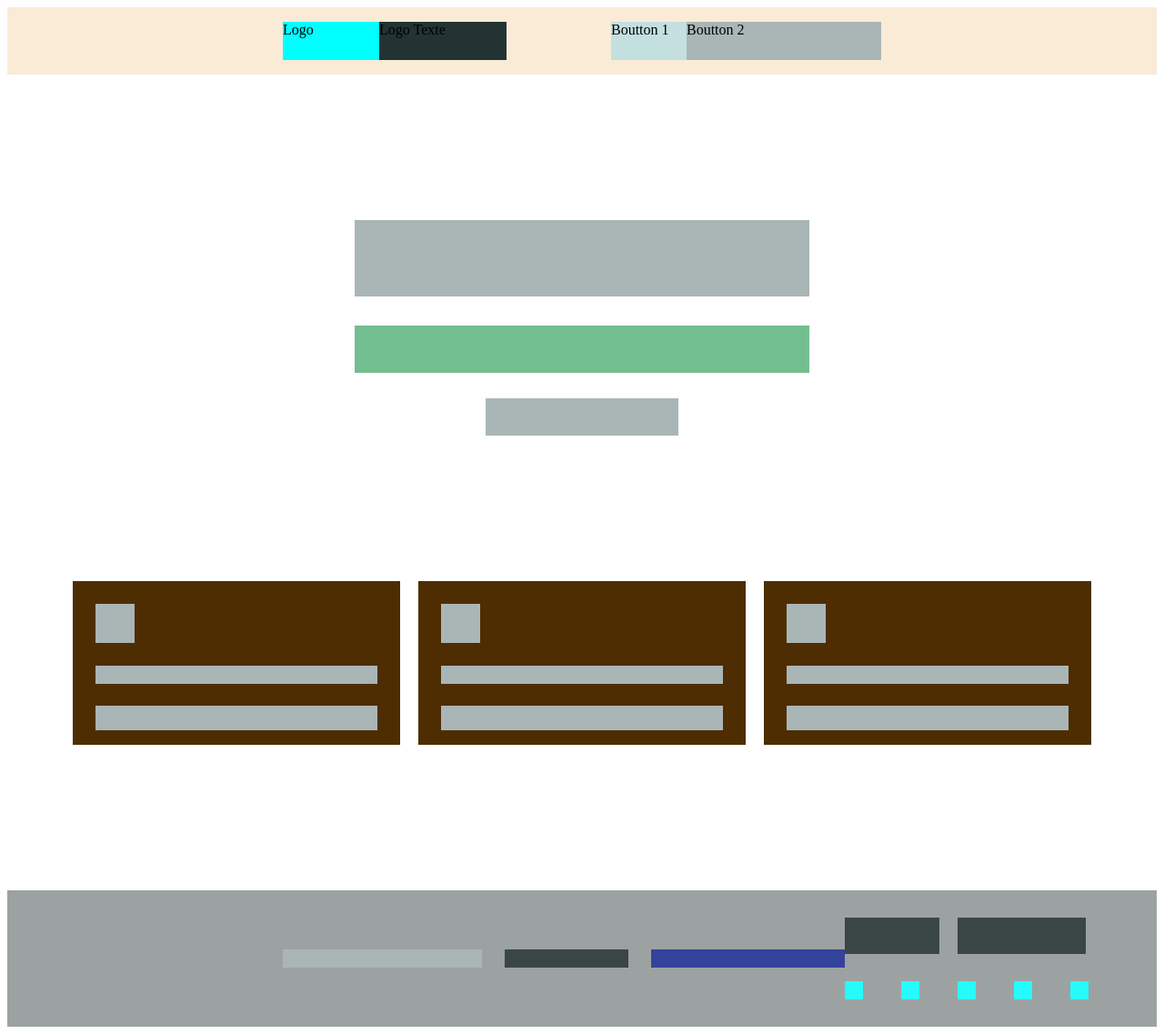
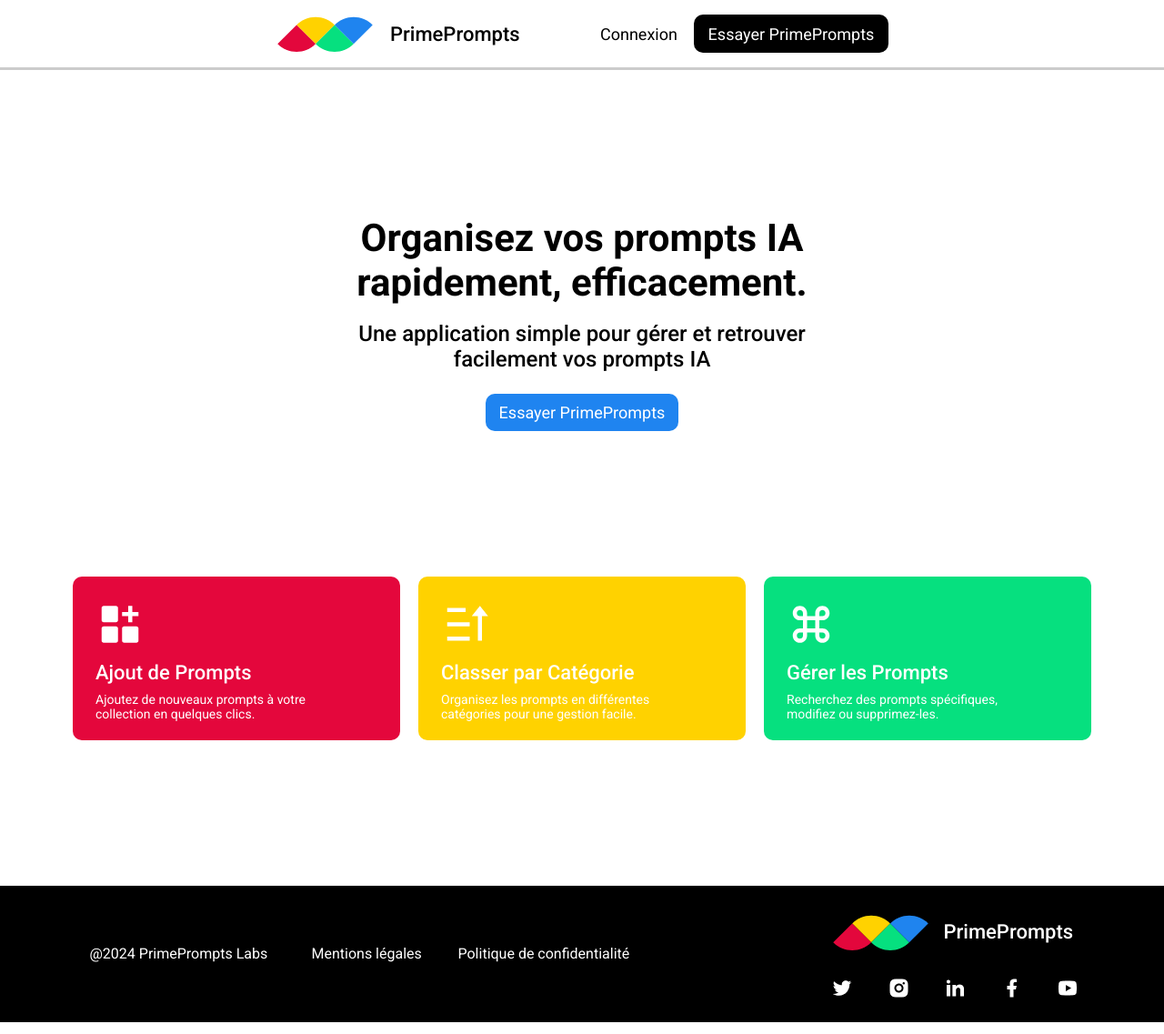
Before and after one commit to dasilva218/prime-prompts, a plain HTML site: page index.html in a window 1280 px wide. Shown: the whole page at 91% size. Drawn offline with Linux system fonts and the light colour scheme.

Commit message:
Intégration du mockup

```diff
--- a/index.html
+++ b/index.html
@@ -5,104 +5,168 @@
     <meta name="viewport" content="width=device-width, initial-scale=1.0" />
     <title>Prime prompts</title>
     <link rel="stylesheet" href="/styles/style.css" />
+    <link rel="preconnect" href="https://fonts.googleapis.com">
+<link rel="preconnect" href="https://fonts.gstatic.com" crossorigin>
+<link href="https://fonts.googleapis.com/css2?family=Roboto:ital,wght@0,100;0,300;0,400;0,500;0,700;0,900;1,100;1,300;1,400;1,500;1,700;1,900&display=swap" rel="stylesheet">
   </head>
   <body class="frame">
     <header>
       <nav class="navbar">
         <div class="logo-group">
           <!-- Logo  -->
-                    <div class="logo-image">Logo</div>
+          <div class="logo-image">
+            <img src="/assets/imgs/Logo.svg" alt="logo" />
+          </div>
 
           <!-- Texte du logo  -->
-                    <div class="logo-text">Logo Texte</div>
+          <div class="logo-text">
+            <p>PrimePrompts</p>
+          </div>
         </div>
         <div class="nav-btn-group">
           <!-- Boutton1 -->
-                    <div class="nav-btn-1">Boutton 1</div>
+          <div class="nav-btn-1">
+            <p>Connexion</p>
+          </div>
 
           <!-- Boutton2 -->
-                    <div class="nav-btn-2">Boutton 2</div>
+          <div class="nav-btn-2">
+            <p>Essayer PrimePrompts</p>
+          </div>
         </div>
       </nav>
     </header>
     <section>
       <div class="section-head">
         <!-- Titre -->
-                <div class="section-titre"></div>
+        <div class="section-titre">
+          <h1>
+            Organisez vos prompts IA <br />
+            rapidement, efficacement.
+          </h1>
+        </div>
 
         <!-- Paragraphe -->
-                <div class="section-paragraphe"></div>
+        <div class="section-paragraphe">
+          <p>
+            Une application simple pour gérer et retrouver <br />
+            facilement vos prompts IA
+          </p>
+        </div>
 
         <!-- Boutton -->
-                <div class="section-btn"></div>
+        <div class="section-btn">
+          <p>Essayer PrimePrompts</p>
+        </div>
       </div>
       <div class="card-group">
-                <div class="card">
+        <div class="card-1">
           <!-- Icone -->
-                    <div class="card-icone"></div>
+          <div class="card-icone">
+            <img src="/assets/imgs/Icon.svg" alt="Icone" />
+          </div>
 
           <!-- Titre -->
-                    <div class="card-titre"></div>
+          <div class="card-titre">
+            <p>Ajout de Prompts</p>
+          </div>
 
           <!-- Paragraphe -->
-                    <div class="card-paragraphe"></div>
+          <div class="card-paragraphe">
+            <p>
+              Ajoutez de nouveaux prompts à votre<br />
+              collection en quelques clics.
+            </p>
           </div>
-                <div class="card">
+        </div>
+        <div class="card-2">
           <!-- Icone -->
-                    <div class="card-icone"></div>
+          <div class="card-icone">
+            <img src="/assets/imgs/Icon2.svg" alt="Icone" />
+          </div>
 
           <!-- Titre -->
-                    <div class="card-titre"></div>
+          <div class="card-titre">
+            <p>Classer par Catégorie</p>
+          </div>
 
           <!-- Paragraphe -->
-                    <div class="card-paragraphe"></div>
+          <div class="card-paragraphe">
+            <p>
+              Organisez les prompts en différentes<br />
+              catégories pour une gestion facile.
+            </p>
           </div>
-                <div class="card">
+        </div>
+        <div class="card-3">
           <!-- Icone -->
-                    <div class="card-icone"></div>
+          <div class="card-icone">
+            <img src="/assets/imgs/Icon3.svg" alt="Icone" />
+          </div>
 
           <!-- Titre -->
-                    <div class="card-titre"></div>
+          <div class="card-titre">
+            <p>Gérer les Prompts</p>
+          </div>
 
           <!-- Paragraphe -->
-                    <div class="card-paragraphe"></div>
+          <div class="card-paragraphe">
+            <p>
+              Recherchez des prompts spécifiques,<br />
+              modifiez ou supprimez-les.
+            </p>
+          </div>
         </div>
       </div>
     </section>
     <footer>
       <div class="link-group">
         <!-- Lien1 -->
-                <div class="link1"></div>
+        <p class="link1">@2024 PrimePrompts Labs</p>
 
         <!-- Lien2 -->
-                <div class="link2"></div>
+        <p class="link2">Mentions légales</p>
 
         <!-- Lien3 -->
-                <div class="link3"></div>
+        <p class="link3">Politique de confidentialité</p>
       </div>
       <div>
         <div class="footer-logo-group">
           <!-- image logo -->
-                    <div class="footer-logo"></div>
+          <div class="footer-logo">
+            <img src="/assets/imgs/Logo.svg" alt="logo" />
+          </div>
 
           <!-- texte logo -->
-                    <div class="footer-logo-text"></div>
+          <div class="footer-logo-text">
+            <p>PrimePrompts</p>
+          </div>
         </div>
         <div class="footer-icone-group">
           <!-- Icone 1 -->
-                    <div class="footer-icone"></div>
+          <div class="footer-icone">
+            <img src="/assets/imgs/Twitter.png" alt="twitter" />
+          </div>
 
           <!-- Icone 2 -->
-                    <div class="footer-icone"></div>
+          <div class="footer-icone">
+            <img src="/assets/imgs/Instagram.png" alt="Instagram" />
+          </div>
 
           <!-- Icone 3 -->
-                    <div class="footer-icone"></div>
+          <div class="footer-icone">
+            <img src="/assets/imgs/LinkedIn.png" alt="linkedin" />
+          </div>
 
           <!-- Icone 4 -->
-                    <div class="footer-icone"></div>
+          <div class="footer-icone">
+            <img src="/assets/imgs/Facebook.png" alt="facebook" />
+          </div>
 
           <!-- Icone 5 -->
-                    <div class="footer-icone"></div>
+          <div class="footer-icone">
+            <img src="/assets/imgs/YouTube.png" alt="youtube" />
+          </div>
         </div>
       </div>
     </footer>
--- a/styles/style.css
+++ b/styles/style.css
@@ -1,68 +1,68 @@
-
-.logo-image {
-    /* display: inline-block; */
-    width: 106px;
-    height: 42px;
-    background-color: aqua;
+.frame {
+    margin: 0px;
 }
 
-.logo-text {
-    /* display: inline-block; */
-    width: 140px;
-    height: 42px;
-    background-color: rgb(35, 51, 51);
+body {
+    font-family: roboto;
 }
 
 .logo-group {
     display: flex;
+    gap: 20px;
 }
 
-.nav-btn-group {
-    display: flex;
+.logo-image {
+    width: 106px;
+    height: 42px;
 }
 
-.nav-btn-1 {
-    /* display: inline-block; */
-    width: 83px;
+.logo-text {
+    width: 140px;
     height: 42px;
-    background-color: rgb(196, 223, 223);
-}
-
-.nav-btn-2 {
-    /* display: inline-block; */
-    width: 214px;
-    height: 42px;
-    background-color: rgb(170, 182, 182);
+    display: flex;
+    align-items: center;
+    font-size: 22px;
+    font-weight: 500;
 }
 
 .navbar {
     display: flex;
     height: 74px;
-    background-color: antiquewhite;
     justify-content: space-between;
     align-items: center;
     padding: 0px 303px;
+    border-bottom: 3px solid rgb(204, 204, 204);
 }
 
-.section-titre {
-    width: 500px;
-    height: 84px;
-    background-color: rgb(170, 182, 182);
-    margin-bottom: 32px;
+
+.nav-btn-group {
+    display: flex;
+    gap: 20px;
 }
 
-.section-paragraphe {
-    width: 500px;
-    height: 52px;
-    background-color: rgb(115, 190, 144);
-    margin-bottom: 28px;
+.nav-btn-1 {
+    width: 83px;
+    height: 42px;
+    display: flex;
+    align-items: center;
+    font-weight: 400;
+    font-size: 18px;
 }
 
-.section-btn {
-    width: 212px;
-    height: 41px;
-    background-color: rgb(170, 182, 182);
-    margin: 0 auto;
+.nav-btn-2 {
+    width: 214px;
+    height: 42px;
+    background-color: rgb(0, 0, 0);
+    display: flex;
+    align-items: center;
+    justify-content: center;
+    border-radius: 10px;
+    font-weight: 400;
+    font-size: 18px;
+}
+
+.nav-btn-2 p {
+    color: #FFF;
 }
 
 .section-head {
@@ -70,29 +70,52 @@
     margin: 160px auto;
 }
 
-.card-icone {
-    width: 43px;
-    height: 43px;
-    background-color: rgb(170, 182, 182);
-    margin-bottom: 25px;
+.section-titre {
+    width: 500px;
+    height: 84px;
+    margin-bottom: 32px;
 }
 
-.card-titre {
-    height: 20px;
-    background-color: rgb(170, 182, 182);
-    margin-bottom: 24px;
+.section-titre h1 {
+
+    text-align: center;
+    font-weight: 700;
+    font-size: 42px;
+    line-height: 49.22px;
 }
 
-.card-paragraphe {
-    height: 27px;
-    background-color: rgb(170, 182, 182);
+.section-paragraphe {
+    width: 500px;
+    height: 52px;
+    margin-bottom: 28px;
 }
 
-.card {
-    width: 310px;
-    height: 134px;
-    background-color: rgb(78, 45, 2);
-    padding: 25px 25px 21px 25px;
+.section-paragraphe p {
+    font-weight: 400;
+    font-size: 24px;
+    line-height: 28px;
+}
+
+.section-paragraphe p {
+    font-weight: 500;
+    text-align: center;
+}
+
+.section-btn {
+    width: 212px;
+    height: 41px;
+    background-color: rgb(31, 132, 240);
+    display: flex;
+    align-items: center;
+    justify-content: center;
+    border-radius: 10px;
+    margin: 0 auto;
+}
+
+.section-btn p {
+    font-weight: 400;
+    font-size: 18px;
+    color: #FFF;
 }
 
 .card-group {
@@ -102,22 +125,55 @@
     margin-bottom: 160px;
 }
 
-.link1 {
-    width: 219px;
-    height: 20px;
-    background-color: rgb(170, 182, 182);
+.card-icone {
+    width: 43px;
+    height: 43px;
+    margin-bottom: 25px;
 }
 
-.link2 {
-    width: 136px;
+.card-titre {
     height: 20px;
-    background-color: rgb(58, 70, 70);
+    font-weight: 500;
+    font-size: 22px;
 }
 
-.link3 {
-    width: 213px;
-    height: 20px;
-    background-color: rgb(51, 67, 155);
+.card-paragraphe {
+    height: 27px;
+    font-weight: 400;
+    font-size: 14px;
+    line-height: 16px;
+}
+
+.card-1 {
+    width: 310px;
+    height: 134px;
+    background-color: rgb(228, 7, 60);
+    padding: 25px 25px 21px 25px;
+    border-radius: 10px;
+}
+
+.card-2 {
+    width: 310px;
+    height: 134px;
+    background-color: rgb(255, 210, 0);
+    padding: 25px 25px 21px 25px;
+    border-radius: 10px;
+}
+
+.card-3 {
+    width: 310px;
+    height: 134px;
+    background-color: rgb(6, 224, 127);
+    padding: 25px 25px 21px 25px;
+    border-radius: 10px;
+}
+
+.card-titre p {
+    color: #FFF;
+}
+
+.card-paragraphe p {
+    color: #FFF;
 }
 
 .link-group {
@@ -125,16 +181,34 @@
     gap: 25px;
 }
 
+.link-group p {
+    color: #FFF;
+    font-weight: 400;
+    font-size: 18;
+}
+
+footer {
+    display: flex;
+    justify-content: space-around;
+
+    height: 150px;
+    background-color: rgba(0, 0, 0, 1);
+    align-items: center;
+}
+
 .footer-logo {
     width: 104px;
     height: 40px;
-    background-color: rgb(58, 70, 70);
 }
 
 .footer-logo-text {
     width: 141px;
     height: 40px;
-    background-color: rgb(58, 70, 70);
+    display: flex;
+    align-items: center;
+    color: #FFF;
+    font-size: 22px;
+    font-weight: 500;
 }
 
 .footer-logo-group {
@@ -143,22 +217,27 @@
     margin-bottom: 30px;
 }
 
-footer {
-    display: flex;
-    justify-content: space-between;
-    padding: 0px 303px;
-    height: 150px;
-    background-color: rgb(58, 70, 70, 0.5);
-    align-items: center;
+.link1 {
+    width: 219px;
+    height: 20px;
 }
 
-.footer-icone {
-    width: 20px;
+.link2 {
+    width: 136px;
     height: 20px;
-    background-color: rgb(39, 250, 250);
+}
+
+.link3 {
+    width: 213px;
+    height: 20px;
 }
 
 .footer-icone-group {
     display: flex;
     gap: 42px;
 }
+
+.footer-icone {
+    width: 20px;
+    height: 20px;
+}
```
Lines whose indentation alone changed are shown as unchanged.
